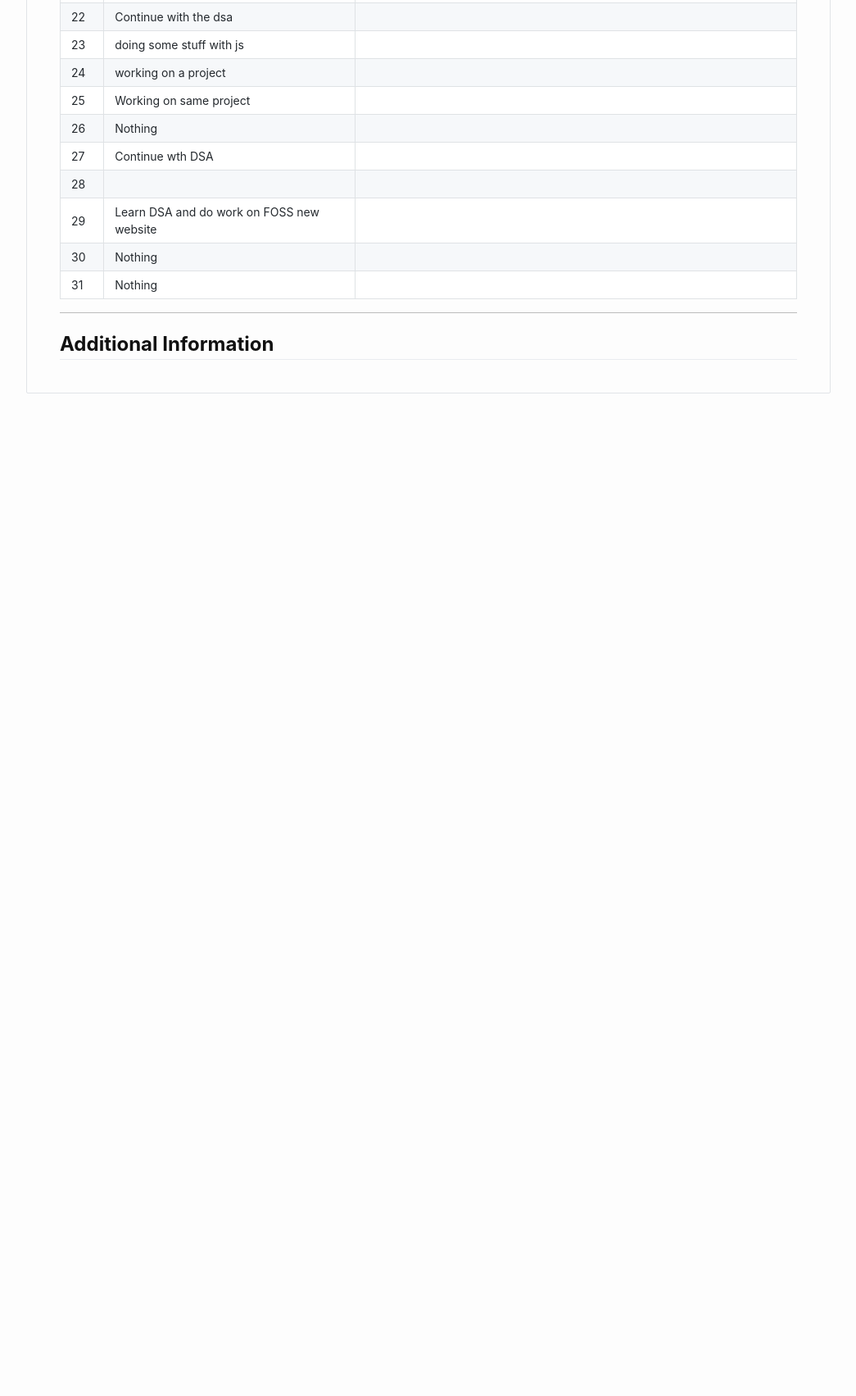
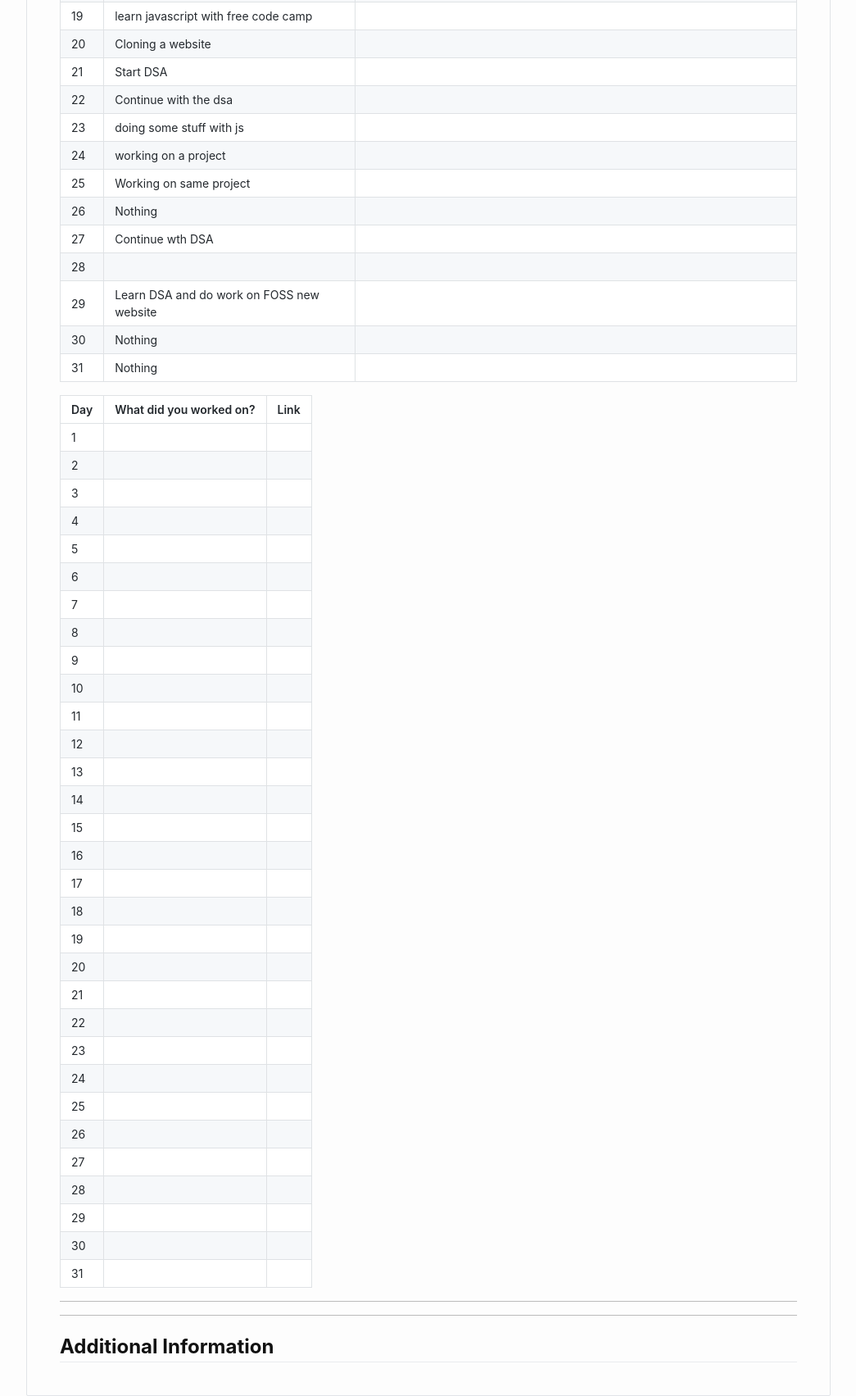
Before and after one commit to FOSS-Community/progress-tracker, a website: page dist/mayank.html in a window 1280 px wide. Shown: the part 3419-5122 px from the top of the page at 82% size, without its empty margins (117-1162 px from the left). Before the commit the page ends 3937 px from the top, so only its background shows below. Drawn offline with Linux system fonts and the light colour scheme.

Commit message:
Update mayank.html

```diff
--- a/dist/mayank.html
+++ b/dist/mayank.html
@@ -722,6 +722,177 @@ h3 {
 <td></td>
 </tr>
 
+<h2 id="timeline">Timeline</h2>
+<blockquote>
+  <p><strong>Sep, 2022</strong></p>
+</blockquote>
+<table>
+<thead>
+<tr>
+<th id="day">Day</th>
+<th id="what_did_you_worked_on?">What did you worked on?</th>
+<th id="link">Link</th>
+</tr>
+</thead>
+<tbody>
+<tr>
+<td>1</td>
+<td></td>
+<td></td>
+</tr>
+<tr>
+<td>2</td>
+<td></td>
+<td></td>
+</tr>
+<tr>
+<td>3</td>
+<td></td>
+<td></td>
+</tr>
+<tr>
+<td>4</td>
+<td></td>
+<td></td>
+</tr>
+<tr>
+<td>5</td>
+<td></td>
+<td></td>
+</tr>
+<tr>
+<td>6</td>
+<td></td>
+<td></td>
+</tr>
+<tr>
+<td>7</td>
+<td></td>
+<td></td>
+</tr>
+<tr>
+<td>8</td>
+<td></td>
+<td></td>
+</tr>
+<tr>
+<td>9</td>
+<td></td>
+<td></td>
+</tr>
+<tr>
+<td>10</td>
+<td></td>
+<td></td>
+</tr>
+<tr>
+<td>11</td>
+<td></td>
+<td></td>
+</tr>
+<tr>
+<td>12</td>
+<td></td>
+<td></td>
+</tr>
+<tr>
+<td>13</td>
+<td></td>
+<td></td>
+</tr>
+<tr>
+<td>14</td>
+<td></td>
+<td></td>
+</tr>
+<tr>
+<td>15</td>
+<td></td>
+<td></td>
+</tr>
+<tr>
+<td>16</td>
+<td></td>
+<td></td>
+</tr>
+<tr>
+<td>17</td>
+<td></td>
+<td></td>
+</tr>
+<tr>
+<td>18</td>
+<td></td>
+<td></td>
+</tr>
+<tr>
+<td>19</td>
+<td></td>
+<td></td>
+</tr>
+<tr>
+<td>20</td>
+<td></td>
+<td></td>
+</tr>
+<tr>
+<td>21</td>
+<td></td>
+<td></td>
+</tr>
+<tr>
+<td>22</td>
+<td></td>
+<td></td>
+</tr>
+<tr>
+<td>23</td>
+<td></td>
+<td></td>
+</tr>
+<tr>
+<td>24</td>
+<td></td>
+<td></td>
+</tr>
+<tr>
+<td>25</td>
+<td></td>
+<td></td>
+</tr>
+<tr>
+<td>26</td>
+<td></td>
+<td></td>
+</tr>
+<tr>
+<td>27</td>
+<td></td>
+<td></td>
+</tr>
+<tr>
+<td>28</td>
+<td></td>
+<td></td>
+</tr>
+<tr>
+<td>29</td>
+<td></td>
+<td></td>
+</tr>
+<tr>
+<td>30</td>
+<td></td>
+<td></td>
+</tr>
+<tr>
+<td>31</td>
+<td></td>
+<td></td>
+</tr>
+</tbody>
+</table>
+<hr />
 </tbody>
 </table>
 <hr />
```
